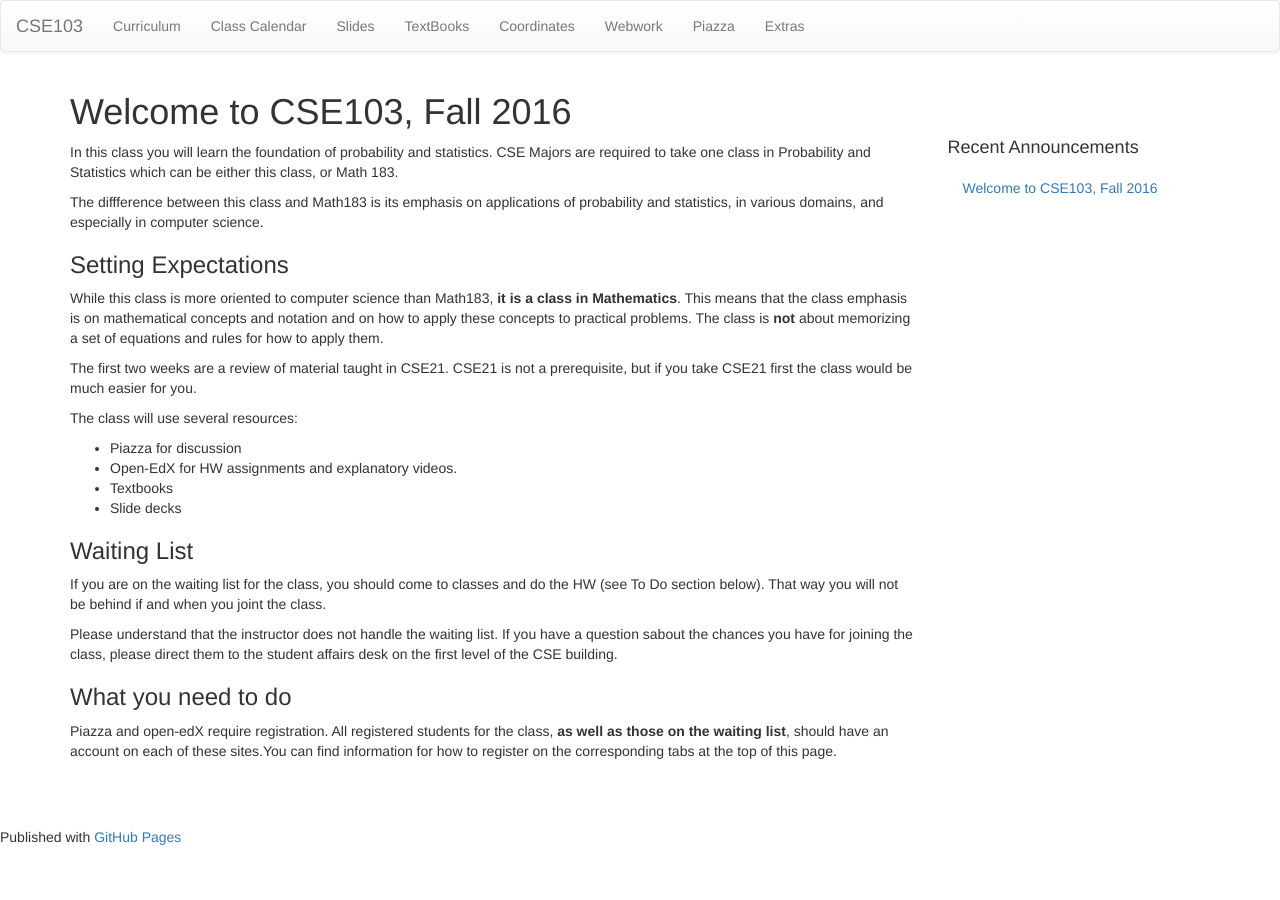
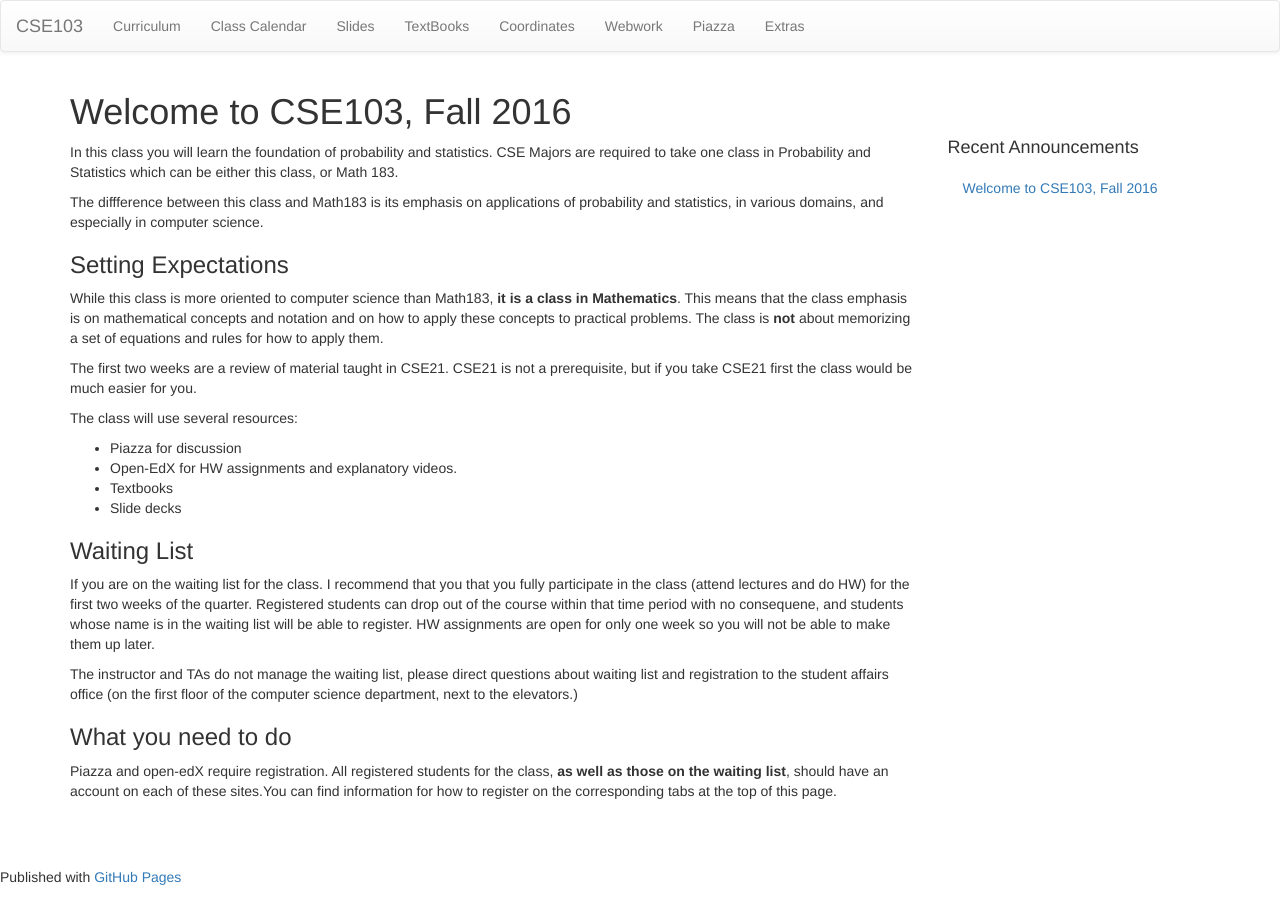
Before and after one commit to cse103/cse103.github.io, a Jekyll site: the page built from _posts/2016-09-13-welcome.md, in a window 1280 px wide. Built offline with Jekyll 4.4.1, drawn with Linux system fonts in a browser that asks for light colours; nearby versions of some CDN libraries.

Commit message:
refined welccome message

```diff
--- a/_posts/2016-09-13-welcome.md
+++ b/_posts/2016-09-13-welcome.md
@@ -24,9 +24,18 @@ The class will use several resources:
 
 ### Waiting List
 
-If you are on the waiting list for the class, you should come to classes and do the HW (see To Do section below). That way you will not be behind if and when you joint the class.
+If you are on the waiting list for the class. I recommend that you
+that you fully participate in the class (attend lectures and do HW)
+for the first two weeks of the quarter. Registered students can drop
+out of the course within that time period with no consequene, and
+students whose name is in the waiting list will be able to
+register. HW assignments are open for only one week so you will not be
+able to make them up later.
 
-Please understand that the instructor does not handle the waiting list. If you have a question sabout the chances you have for joining the class, please direct them to the student affairs desk on the first level of the CSE building.
+The instructor and TAs do not manage the waiting list, please direct
+questions about waiting list and registration to the student affairs
+office (on the first floor of the computer science department, next to
+the elevators.)
 
 ### What you need to do
 Piazza and open-edX require registration. All registered students for the class, **as well as those on the waiting list**, should have an account on each of these sites.You can find information for how to register on the
--- /dev/null
+++ b/pages/calendar.html
@@ -0,0 +1,3 @@
+<iframe src="https://calendar.google.com/calendar/embed?src=eng.ucsd.edu_g3iulhrsoom03tvdhrupd102mc%40group.calendar.google.com&ctz=America/Los_Angeles"
+style="border: 0" width="800" height="600" frameborder="0"
+	scrolling="no"></iframe>
```
Also changed, not shown: _posts/__2016-09-30-Final-Accomodations.md (added, +14 -0 lines).
